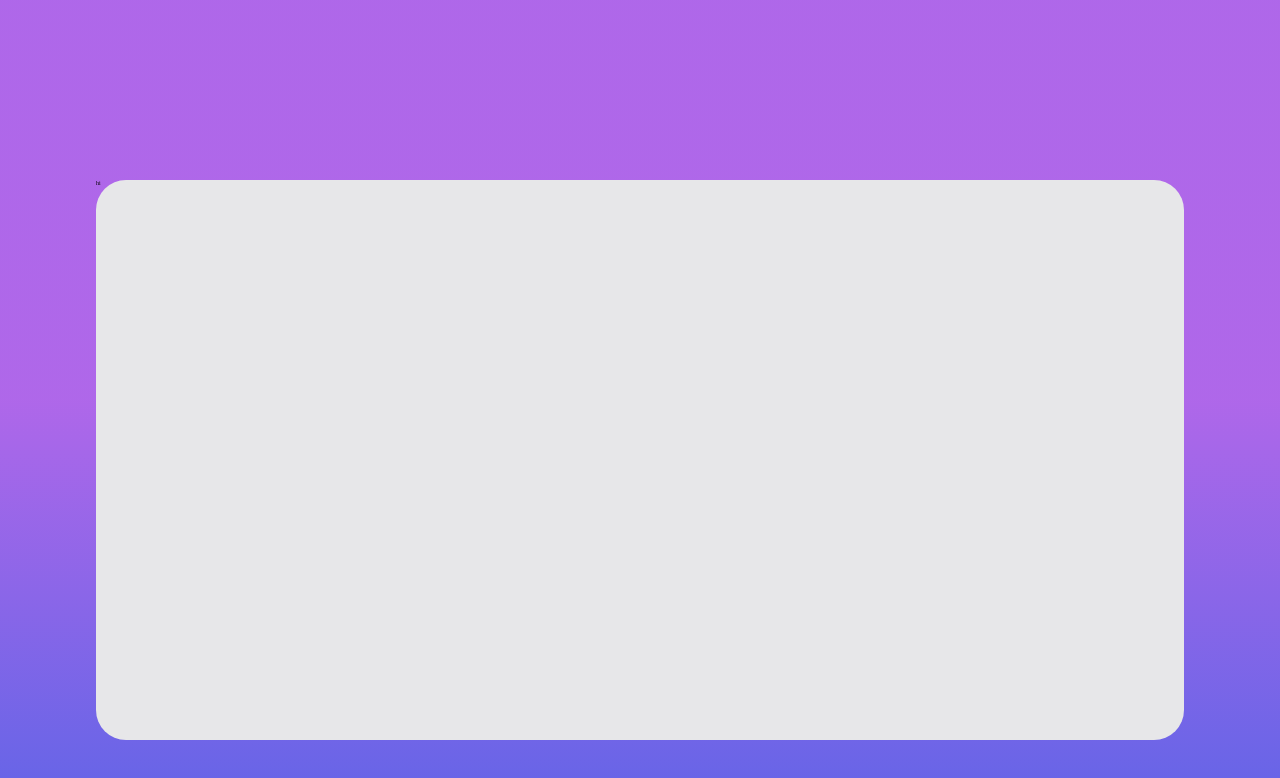
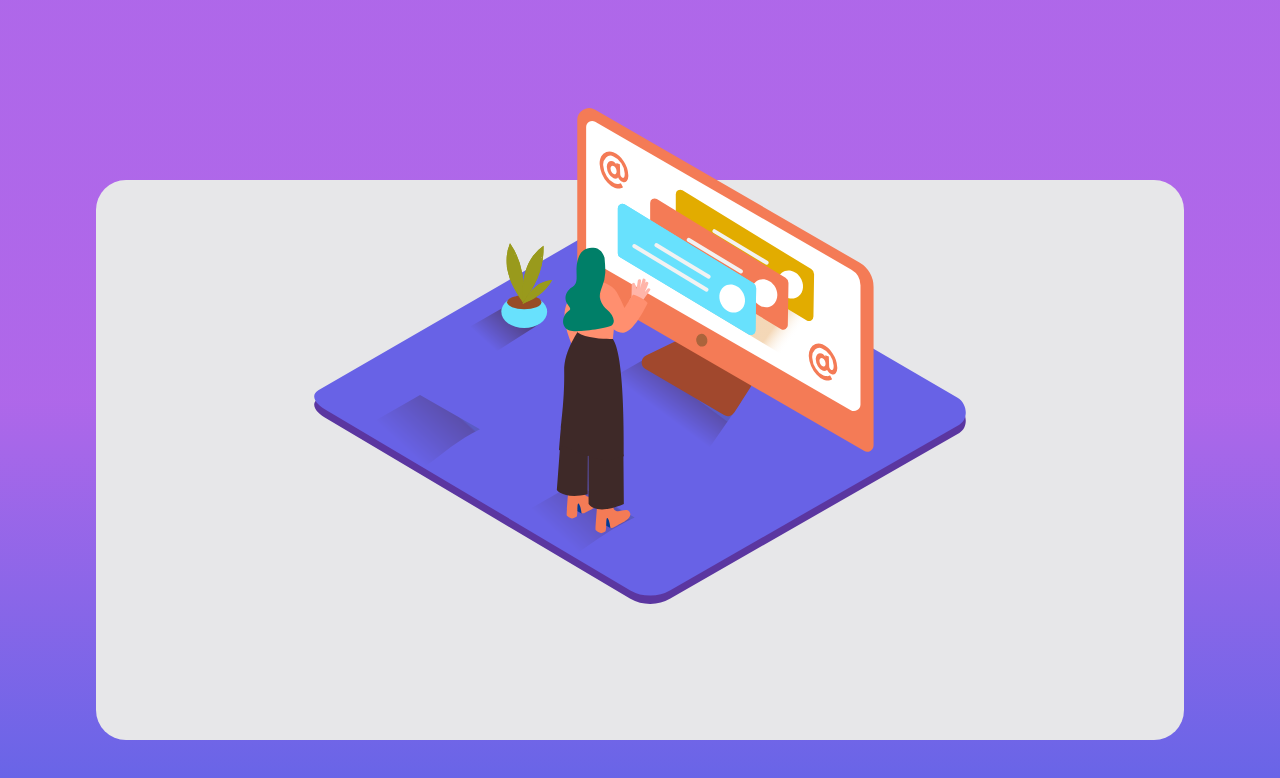
Before and after one commit to darubiomunoz/portfolio-07-faqaccordioncard, a React (Create React App) app: page / in a window 1280 px wide. Shown: the top 778 px of the page. Built offline with nearby package versions, Linux system fonts and the light colour scheme.

Commit message:
illustration positioning

```diff
--- a/src/App.css
+++ b/src/App.css
@@ -2,7 +2,16 @@
   width: 85%;
   height: 70%;
   align-self: flex-end;
+  position: relative;
+  display: flex;
+  justify-content: center;
   margin-bottom: var(--margin-base);
   border-radius: var(--border-radius);
   background-color: var(--color-divider-option1);
 }
+
+.app__illustration {
+  width: 60%;
+  position: absolute;
+  top: calc(-145.58px / 2);
+}
--- a/src/App.js
+++ b/src/App.js
@@ -1,8 +1,11 @@
 import './App.css';
+
+import illustration from './assets/images/illustration-woman-online-desktop.svg';
 
 function App() {
   return (
     <div className="app">
+      <img className="app__illustration" src={illustration} alt="Digital illustration of a woman looking at a computer screen"/>
       hi
     </div>
   );
```
Also changed, not shown: src/Variables.css (line endings or trailing spaces).
